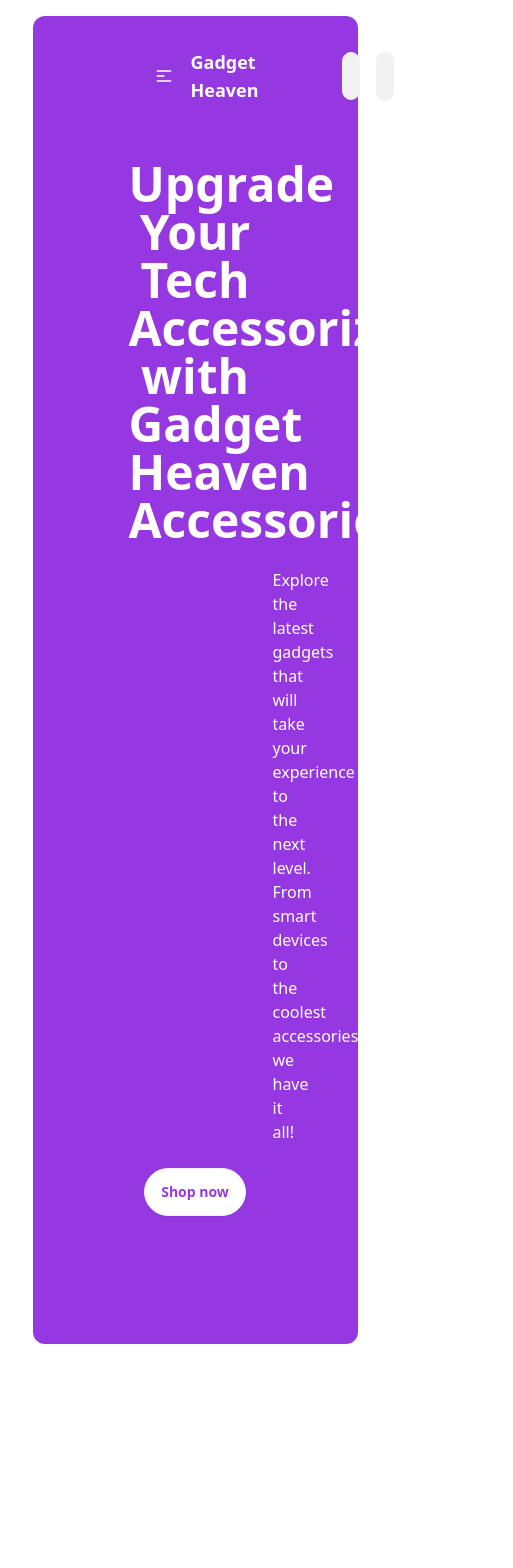
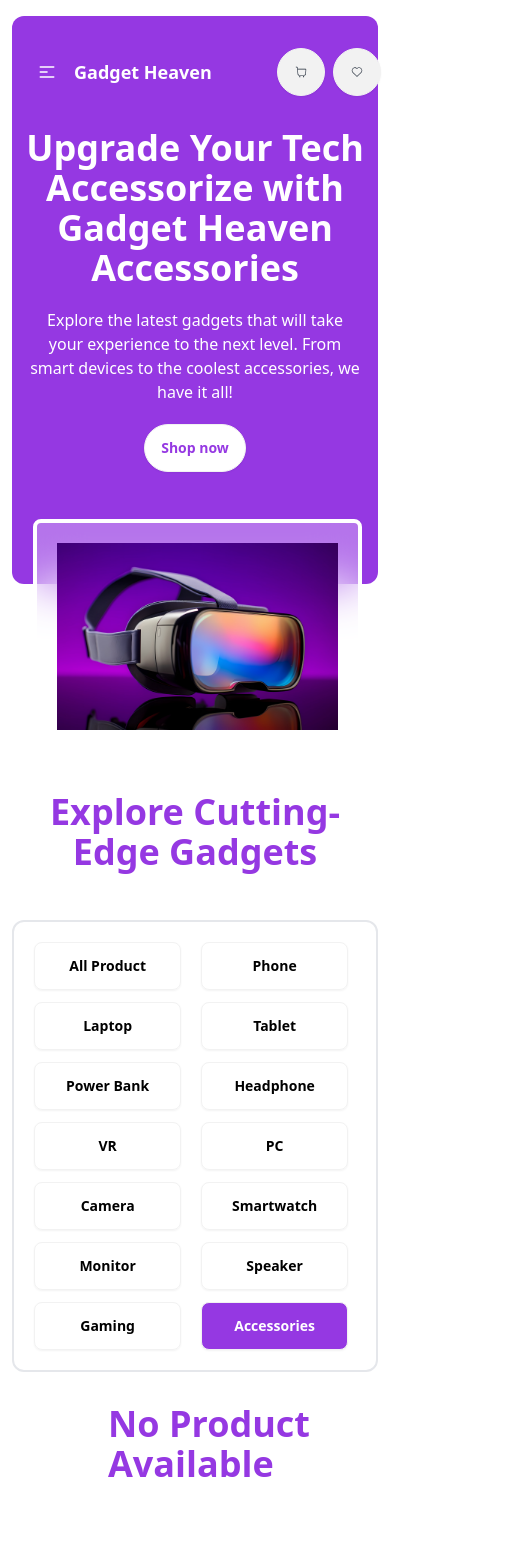
Before and after one commit to TanvirMain49/Gadget-Heaven, a React (Vite) app: page /cards/Accessories in a window 390 px wide. Shown: the top 1568 px of the page, 513 px wide, since content can reach past the window. Built offline with nearby package versions, Linux system fonts and the light colour scheme.

Commit message:
responsive home and cart details section

```diff
--- a/src/Component/AllCategories.jsx
+++ b/src/Component/AllCategories.jsx
@@ -5,7 +5,7 @@ const AllCategories = ({ categoryTabs }) => {
   return (
     <div>
       <div>
-        <div className="flex flex-col justify-center items-center border-2 gap-4 p-7 rounded-xl">
+        <div className="md:flex md:flex-col grid grid-cols-2 justify-center items-center border-2 md:gap-4 gap-3 md:p-7 p-5 rounded-xl">
           {categoryTabs.map((categoryTab) => (
             <NavLink
               className={({ isActive }) =>
--- a/src/Component/Card.jsx
+++ b/src/Component/Card.jsx
@@ -6,7 +6,7 @@ const Card = ({ Product }) => {
   const navigate = useNavigate();
 
   return (
-    <div className="card bg-base-100 max-w-80 shadow-xl">
+    <div className="card bg-base-100 max-w-80 md:mx-0 mx-auto shadow-xl">
       <figure className="h-[70%]">
         <img src={product_image} alt="Shoes" className="p-6" />
       </figure>
--- a/src/Component/CardDetails.jsx
+++ b/src/Component/CardDetails.jsx
@@ -32,12 +32,12 @@ const CardDetails = () => {
   };
 
   return (
-    <div className="relative mb-96">
-      <div className="bg-[#9538E2] rounded-xl min-h-80 pb-52">
+    <div className="relative md:mb-96 mb-[20%]">
+      <div className="bg-[#9538E2] rounded-xl md:min-h-80 md:pb-52 pb-4 md:mb-0 mb-8">
         <div className="text-center text-white">
           <div className="">
-            <h1 className="text-4xl font-bold px-24 pt-8">Product Details</h1>
-            <p className="text-base py-6 px-60">
+            <h1 className="text-5xl font-bold md:px-24 pt-8">Product Details</h1>
+            <p className="text-base py-6 md:px-60 px-8 text-center">
               Explore the latest gadgets that will take your experience to the
               next level. From smart devices to the coolest accessories, we have
               it all!
@@ -46,13 +46,13 @@ const CardDetails = () => {
         </div>
       </div>
       {/* card section */}
-      <div className="">
-        <div className="absolute top-[50%] left-[10%] hero bg-base-200 max-w-[80%] mx-auto rounded-xl">
+      <div>
+        <div className="md:absolute md:top-[50%] top-[60%] md:left-[10%] hero bg-base-200 md:max-w-[80%] mx-auto rounded-xl">
           <div className="hero-content gap-8 flex-col lg:flex-row">
-            <img src={product_image} className="max-w-sm p-5 rounded-lg" />
+            <img src={product_image} className="max-w-sm md:p-5 p-16 rounded-lg" />
             <div>
               <div className="relative">
-                <h1 className="text-2xl font-bold pt-2">{product_title}</h1>
+                <h1 className="md:text-3xl text-4xl font-bold md:pt-2">{product_title}</h1>
                 <p className="py-2 text-lg font-semibold">Price:${price}</p>
                 {availability ? (
                   <button className="rounded-full border border-green-600 bg-green-200 text-[#309C08] px-3 mt-3">
@@ -85,26 +85,26 @@ const CardDetails = () => {
                   <p>{rating}</p>
                 </div>
               </div>
-              <div className="py-3 flex">
+              <div className="py-3 flex items-center">
                 <button
                   onClick={() => handleAddToCart(productDetails)}
-                  className="btn mr-4 rounded-full bg-[#9538E2] text-white"
+                  className="btn mr-4  md:rounded-full rounded-2xl bg-[#9538E2] text-white"
                 >
                   Add To Card <CiShoppingCart className="text-2xl" />
                 </button>
 
                 <button
                   onClick={() => handleWishCart(productDetails)}
-                  className="btn text-xl rounded-full text-black border-gray-500"
+                  className="btn text-xl md:rounded-full rounded-2xl text-black border-gray-500"
                 >
                   <CiHeart></CiHeart>
                 </button>
 
                 <NavLink
                   to="/"
-                  className="btn text-base absolute top-1 right-1 ml-4 rounded-full text-black border-gray-500"
+                  className="btn text-base absolute top-1 right-1 ml-4 rounded-full text-black border-gray-500 lg:inline-block hidden"
                 >
-                  <RxCross1 className=" text-xl text-error font-extrabold" />
+                  <RxCross1 className=" text-xl text-error font-extrabold mt-3" />
                 </NavLink>
               </div>
             </div>
--- a/src/Component/CategoryCards.jsx
+++ b/src/Component/CategoryCards.jsx
@@ -30,7 +30,7 @@ const CategoryCards = () => {
   }
   return (
       <div>
-      <div className="grid md:grid-cols-3 grid-cols-1 gap-8">
+      <div className="grid md:grid-cols-3 grid-cols-1 md:gap-8 gap-4">
       {product.map((Product, idx) => (
         <Card key={idx} Product={Product}></Card>
       ))}
--- a/src/Component/Navbar.jsx
+++ b/src/Component/Navbar.jsx
@@ -7,8 +7,8 @@ const Navbar = () => {
 
   const navbarClass =
     navLocation === "/" || navLocation.startsWith("/cards")
-      ? "text-white absolute z-50 w-[70%] ml-24 top-10 rounded-lg"
-      : "bg-transparent mt-5";
+      ? "text-white absolute z-50 w-[70%] md:ml-24 top-10 rounded-lg"
+      : "bg-transparent md:mt-5 mt-3 md:pr-0 pr-28";
   const links = (
     <>
       <NavLink
@@ -83,21 +83,21 @@ const Navbar = () => {
             {links}
           </ul>
         </div>
-        <a className="text-lg font-bold">Gadget Heaven</a>
+        <a className="text-lg font-bold whitespace-nowrap">Gadget Heaven</a>
       </div>
       <div className="navbar-center hidden lg:flex">
         <ul className="menu menu-horizontal px-4">{links}</ul>
       </div>
-      <div className="navbar-end gap-4 relative">
+      <div className="navbar-end md:gap-4 gap-2 md:ml-0 ml-32 relative">
         <NavLink
           to="/dashboard/product-cart"
-          className="btn p-2 rounded-full text-2xl w-[14%]"
+          className="btn md:p-2 rounded-full md:text-2xl md:w-[14%] "
         >
           <CiShoppingCart />
         </NavLink>
         <NavLink
           to="/dashboard/wish-cart"
-          className="btn p-2 rounded-full text-2xl w-[14%]"
+          className="btn md:p-2 rounded-full md:text-2xl md:w-[14%]"
         >
           <CiHeart></CiHeart>
         </NavLink>
--- a/src/Layout/MainLayout.jsx
+++ b/src/Layout/MainLayout.jsx
@@ -5,7 +5,7 @@ import Footer from "../Component/Footer";
 const MainLayout = () => {
   return (
     <div>
-      <div className="w-10/12 mx-auto">
+      <div className="md:w-10/12 md:mx-auto mx-3">
         <Toaster></Toaster>
         {/* Nav-bar component */}
         <div>
--- a/src/Pages/Home.jsx
+++ b/src/Pages/Home.jsx
@@ -12,13 +12,13 @@ const Home = () => {
           <title> Gadget || Gadget Haven</title>
           <link rel="canonical" href="https://www.tacobell.com/" />
         </Helmet>
-        <div className="relative bg-[#9538E2] rounded-xl min-h-[680px] mb-96 mt-4">
-          <div className="text-center py-32 text-white">
+        <div className="relative bg-[#9538E2] rounded-xl md:min-h-[680px] md:mb-96 mb-48 mt-4">
+          <div className="text-center md:py-32 py-28 text-white">
             <div className="">
-              <h1 className="text-5xl font-bold px-24 pt-4">
+              <h1 className="md:text-5xl text-4xl font-bold md:px-24 px-2 md:pt-4 ">
                 Upgrade Your Tech Accessorize with Gadget Heaven Accessories
               </h1>
-              <p className="text-base py-6 px-60">
+              <p className="text-base md:py-6 py-5 md:px-60 px-4 ">
                 Explore the latest gadgets that will take your experience to the
                 next level. From smart devices to the coolest accessories, we
                 have it all!
@@ -35,17 +35,17 @@ const Home = () => {
             <img
               src="/assets/banner.jpg"
               alt=""
-              className="max-w-[90%] max-h-[88%] absolute z-10 border-4 border-white backdrop-blur-xl bg-white/30 p-5 right-52 -bottom-[48%] rounded-lg"
+              className="max-w-[90%] max-h-[88%] absolute z-10 border-4 border-white backdrop-blur-xl bg-white/30 p-5 md:right-52 right-4 md:-bottom-[48%] -bottom-[30%] rounded-lg"
             />
           </div>
         </div>
         <div>
-          <h2 className="text-5xl py-4 text-center font-bold text-[#9538E2]">
+          <h2 className="md:text-5xl text-4xl py-4 text-center font-bold text-[#9538E2]">
             Explore Cutting-Edge Gadgets
           </h2>
         </div>
 
-        <div className="flex gap-8 py-8">
+        <div className="flex md:flex-row flex-col gap-8 py-8">
           <AllCategories categoryTabs={categoryTabs.categories}></AllCategories>
           {/* dynamic layout */}
           <Outlet></Outlet>
--- a/src/Utilts/index.js
+++ b/src/Utilts/index.js
@@ -47,7 +47,7 @@ const addCartWhishes = (product) => {
     if (exist) return toast.error('Product already added');
     wishCart.push(product);
     localStorage.setItem('wish-cart', JSON.stringify(wishCart))
-    toast.success('Add to cart')
+    toast.success('Add to Wishes')
 }
 
 const removeWishCart = (id) => {
```
